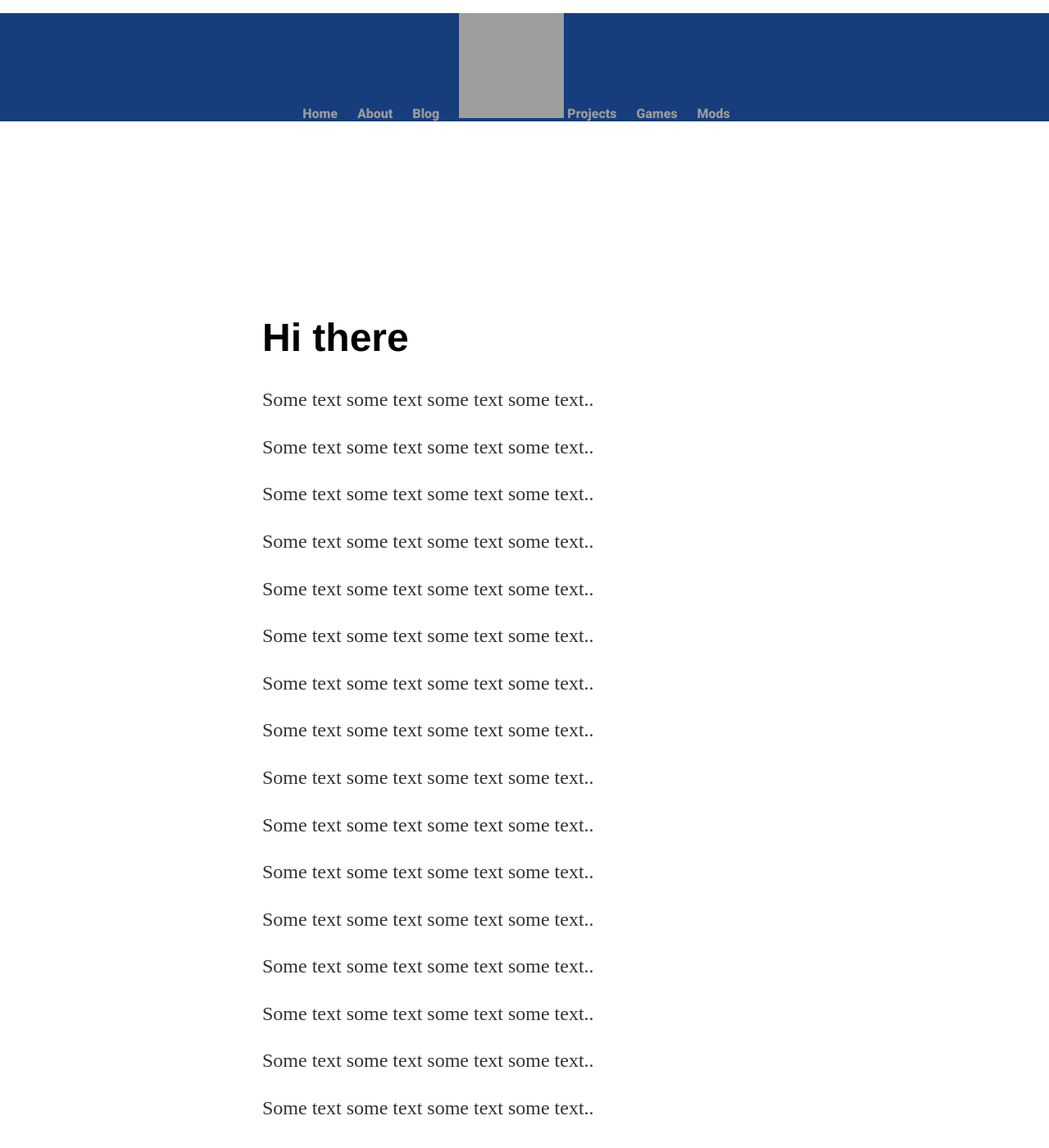
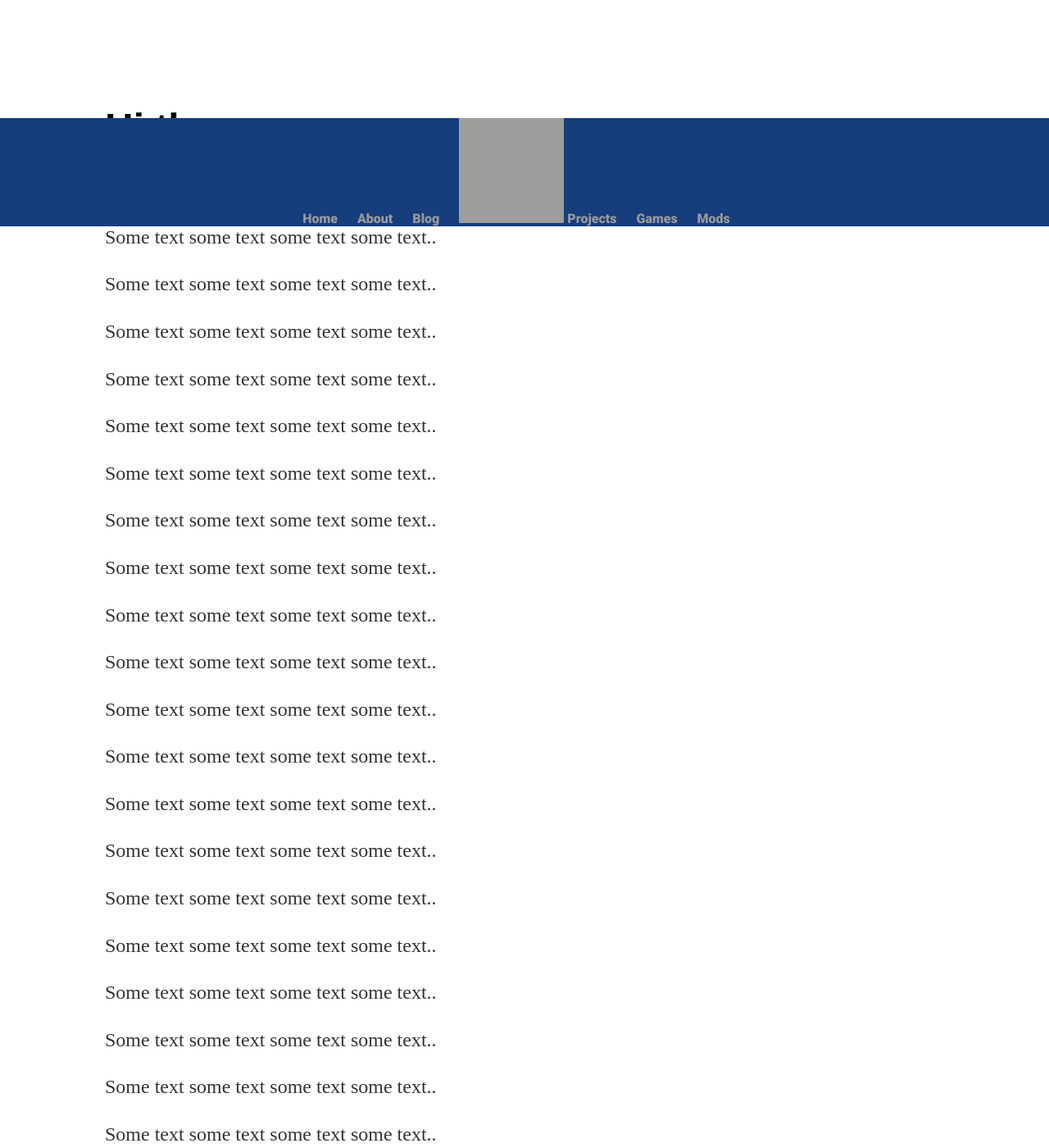
Before and after one commit to Horatio-McCallister/Horatio-McCallister.github.io, a Jekyll site: the page built from index.html, in a window 1280 px wide and 1400 px high. Shown: the whole window at 82% size. Built offline with Jekyll 4.4.1, drawn with Linux system fonts in a browser that asks for light colours; the list of posts is cut into pages by our own code; grey boxes are pictures that could not be loaded.

Commit message:
no message

```diff
--- a/css/main.css
+++ b/css/main.css
@@ -11,7 +11,7 @@ nav ul, footer ul {
 }
 nav ul {
 	position: fixed; /* Set the navbar to fixed position */
-    top: 0; /* Position the navbar at the top of the page */
+    top: -10; /* Position the navbar at the top of the page */
     width: 100%; /* Full width */
 }
 nav ul li, footer ul li {
@@ -19,8 +19,8 @@ nav ul li, footer ul li {
     margin-right: 20px;
 }
 .container {
-	margin-top: 30%;
-	margin-left: 25%;
+	margin-top: 10%;
+	margin-left: 10%;
 }
 a {
     text-decoration: none;
```
